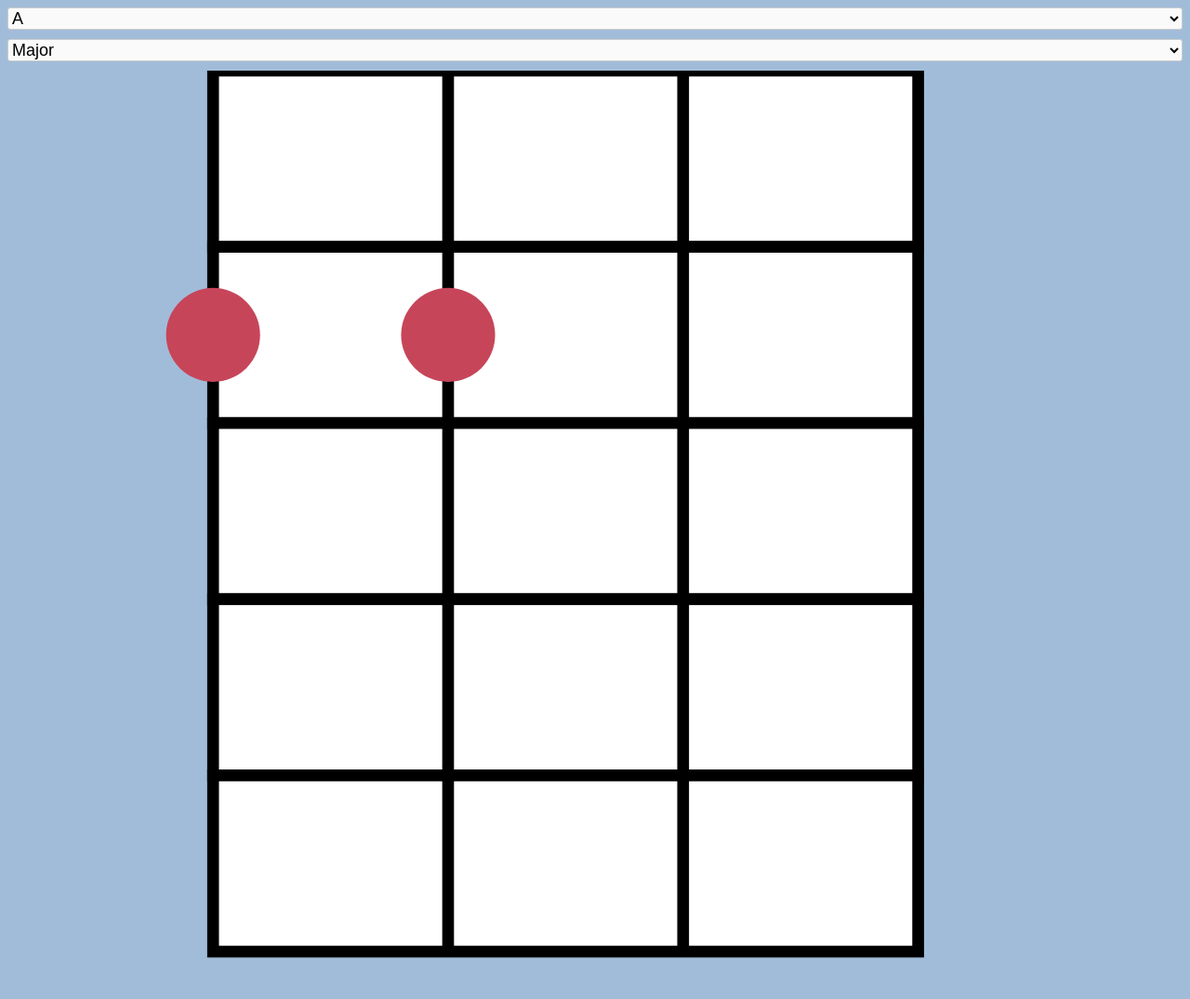
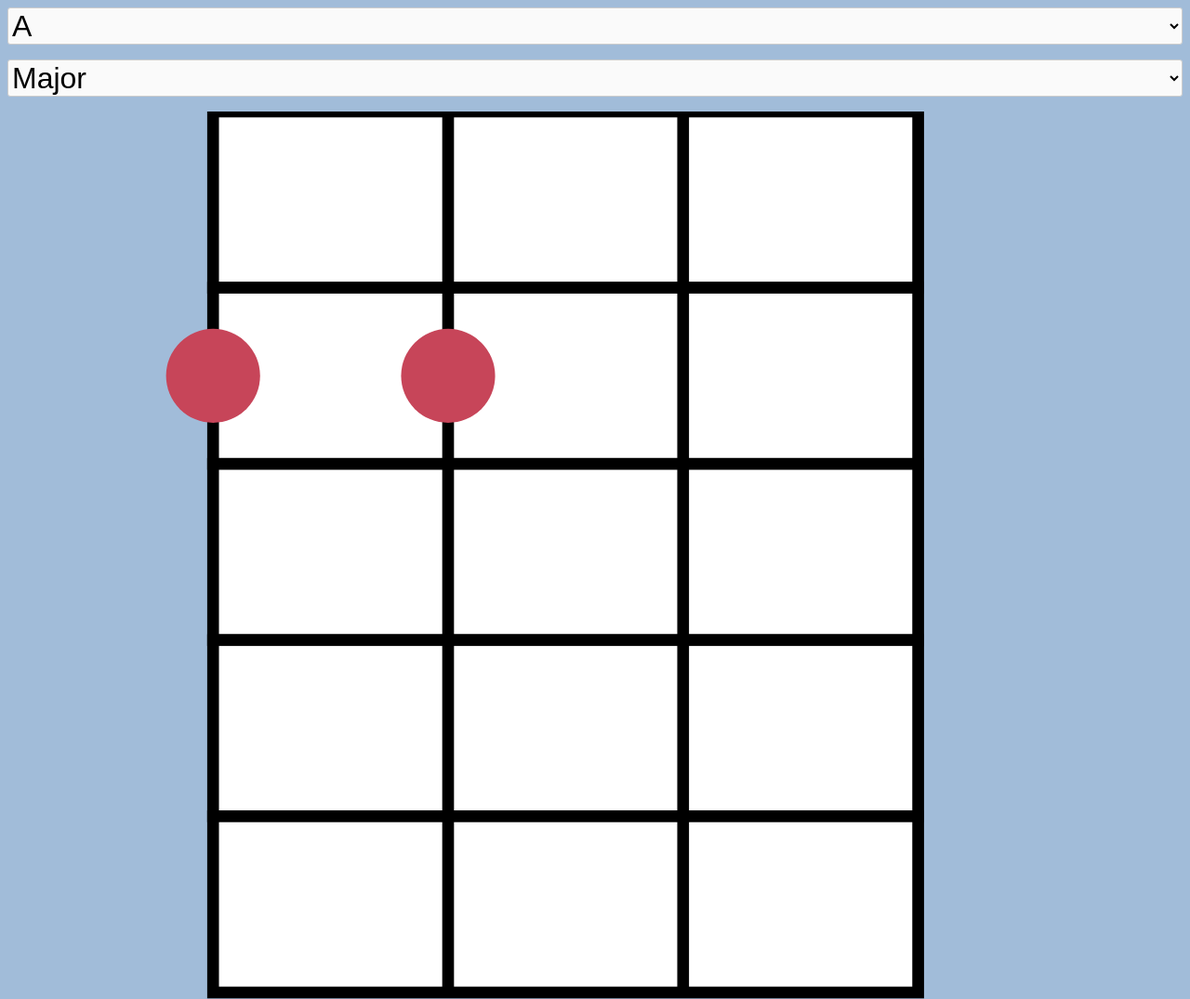
Before and after one commit to blh0021/MandolinChordApp, a plain HTML site: page www/index.html in a window 1280 px wide. Shown: the top 1075 px of the page at 93% size. Drawn offline with Linux system fonts and the light colour scheme.

Commit message:
update css layout

```diff
--- a/www/index.html
+++ b/www/index.html
@@ -35,7 +35,7 @@
             border-radius: 3px;
             overflow: hidden;
             background: #fafafa;
-            font-size: large;
+            font-size: xx-large;
         }
 
         .select-style select {
@@ -54,7 +54,7 @@
         }
 
         .form-box {
-            margin-bottom: 10px;
+            margin-bottom: 1em;
         }
 
         .fingers {
```
